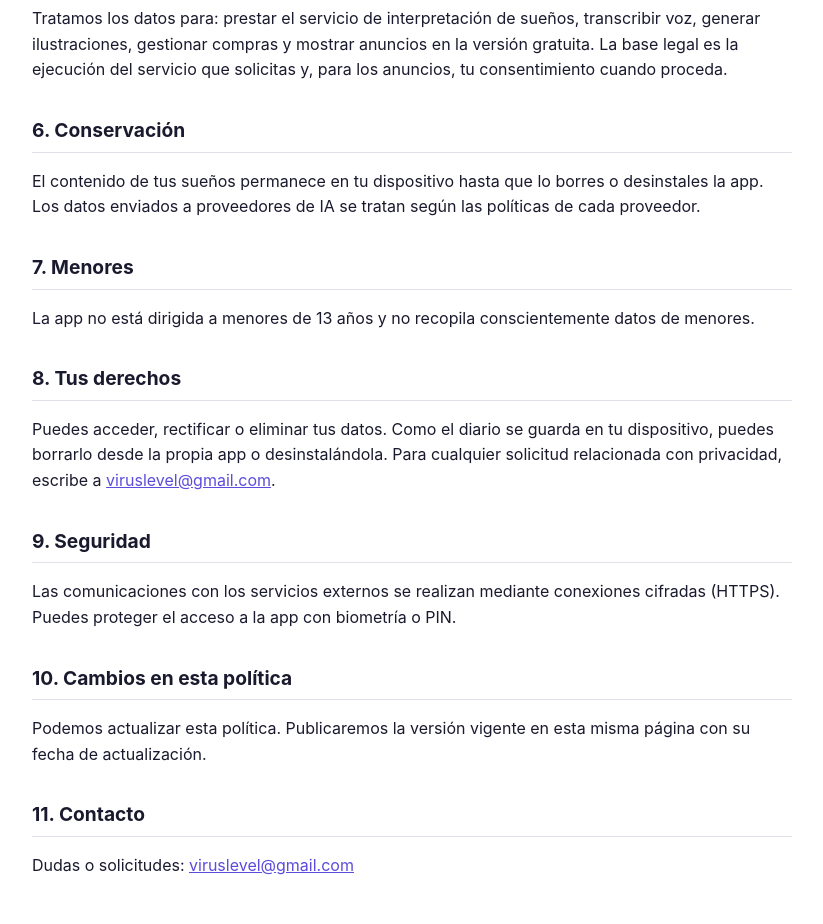
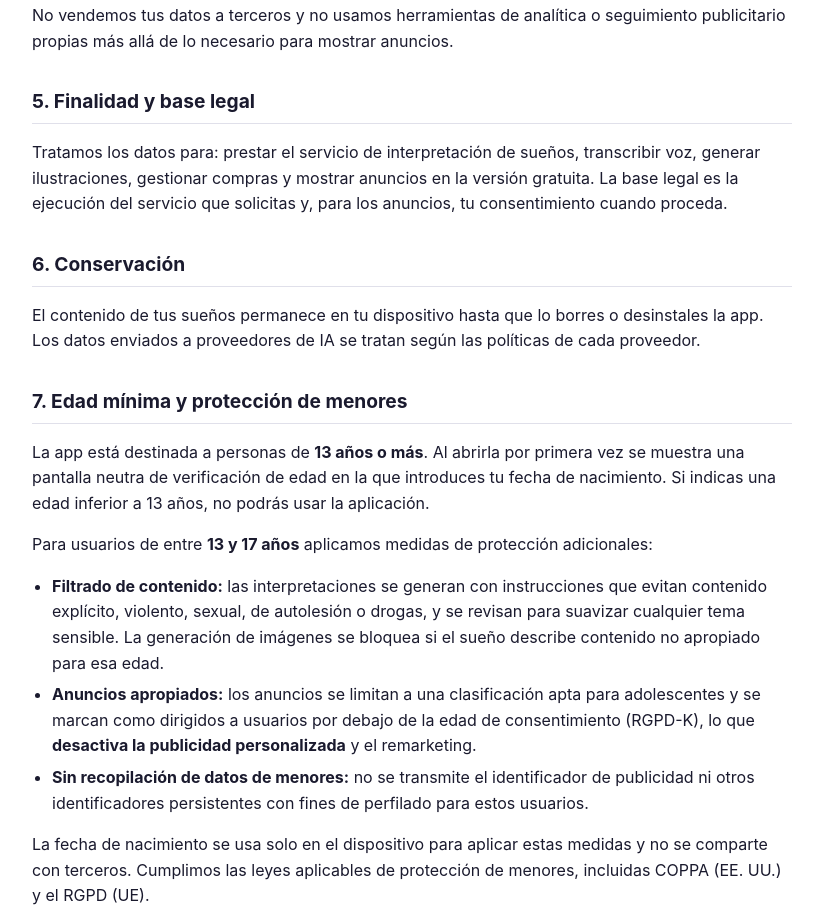
Before and after one commit to viruslevel/significado-del-sueno-privacidad, a plain HTML site: page index.html in a window 1280 px wide. Shown: the part 1595-2519 px from the top of the page, without its empty margins (228-1051 px from the left). Drawn offline with Linux system fonts and the light colour scheme.

Commit message:
Actualizar política: verificación de edad y protección de menores (13-17)

```diff
--- a/index.html
+++ b/index.html
@@ -19,7 +19,7 @@
 </head>
 <body>
 <h1>Política de Privacidad</h1>
-<p class="meta"><strong>Significado del Sueño</strong> · Última actualización: 30 de junio de 2026</p>
+<p class="meta"><strong>Significado del Sueño</strong> · Última actualización: 1 de julio de 2026</p>
 
 <p>Esta política explica qué datos trata la aplicación <strong>Significado del Sueño</strong>
 (paquete <code>com.significadodelsueno.app</code>, en adelante "la app"), con qué finalidad y
@@ -45,7 +45,12 @@ correo ni identidad. Los datos que se tratan son:</p>
       funciones premium. No recibimos los datos de tu tarjeta.</li>
   <li><strong>Identificador de publicidad y datos de anuncios:</strong> en la versión gratuita se
       muestran anuncios mediante Google AdMob, que puede usar el identificador de publicidad del
-      dispositivo y datos técnicos para mostrar y medir anuncios.</li>
+      dispositivo y datos técnicos para mostrar y medir anuncios. Para usuarios menores de edad los
+      anuncios se muestran sin personalización (ver sección 7).</li>
+  <li><strong>Fecha de nacimiento:</strong> al abrir la app por primera vez te pedimos tu fecha de
+      nacimiento para mostrarte contenido y anuncios apropiados a tu edad. Se guarda
+      <strong>únicamente en tu dispositivo</strong> y <strong>nunca se envía a ningún servidor</strong>;
+      solo se usa localmente para decidir qué contenido y anuncios son adecuados.</li>
 </ul>
 
 <h2>3. Datos almacenados en tu dispositivo</h2>
@@ -80,8 +85,25 @@ es la ejecución del servicio que solicitas y, para los anuncios, tu consentimie
 <p>El contenido de tus sueños permanece en tu dispositivo hasta que lo borres o desinstales la app.
 Los datos enviados a proveedores de IA se tratan según las políticas de cada proveedor.</p>
 
-<h2>7. Menores</h2>
-<p>La app no está dirigida a menores de 13 años y no recopila conscientemente datos de menores.</p>
+<h2>7. Edad mínima y protección de menores</h2>
+<p>La app está destinada a personas de <strong>13 años o más</strong>. Al abrirla por primera vez se
+muestra una pantalla neutra de verificación de edad en la que introduces tu fecha de nacimiento. Si
+indicas una edad inferior a 13 años, no podrás usar la aplicación.</p>
+<p>Para usuarios de entre <strong>13 y 17 años</strong> aplicamos medidas de protección adicionales:</p>
+<ul>
+  <li><strong>Filtrado de contenido:</strong> las interpretaciones se generan con instrucciones que
+      evitan contenido explícito, violento, sexual, de autolesión o drogas, y se revisan para
+      suavizar cualquier tema sensible. La generación de imágenes se bloquea si el sueño describe
+      contenido no apropiado para esa edad.</li>
+  <li><strong>Anuncios apropiados:</strong> los anuncios se limitan a una clasificación apta para
+      adolescentes y se marcan como dirigidos a usuarios por debajo de la edad de consentimiento
+      (RGPD-K), lo que <strong>desactiva la publicidad personalizada</strong> y el remarketing.</li>
+  <li><strong>Sin recopilación de datos de menores:</strong> no se transmite el identificador de
+      publicidad ni otros identificadores persistentes con fines de perfilado para estos usuarios.</li>
+</ul>
+<p>La fecha de nacimiento se usa solo en el dispositivo para aplicar estas medidas y no se comparte
+con terceros. Cumplimos las leyes aplicables de protección de menores, incluidas COPPA (EE. UU.) y
+el RGPD (UE).</p>
 
 <h2>8. Tus derechos</h2>
 <p>Puedes acceder, rectificar o eliminar tus datos. Como el diario se guarda en tu dispositivo,
```
